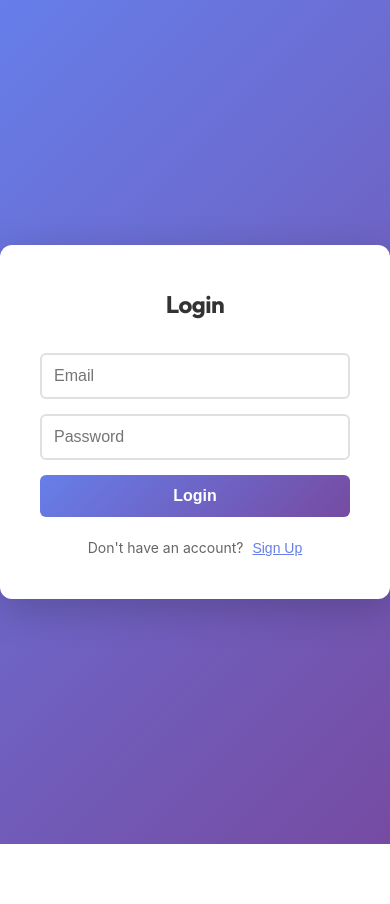
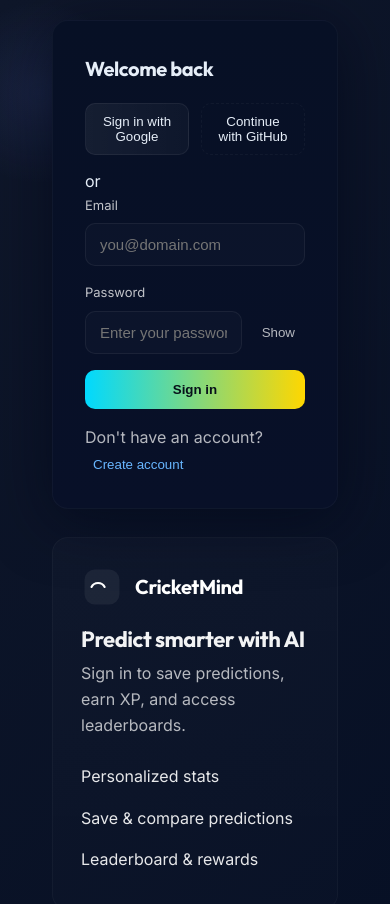
Before and after one commit to Prastut08/IPL_PLAYER, a React (Vite) app: page / in a window 390 px wide. Shown: the top 904 px of the page. Before the commit the page ends 844 px from the top, so only its background shows below. Built offline with nearby package versions, Linux system fonts and the light colour scheme; no server answers.

Commit message:
feat(auth): modern responsive auth UI and profile card

```diff
--- a/src/components/AuthExample.css
+++ b/src/components/AuthExample.css
@@ -3,139 +3,91 @@
   justify-content: center;
   align-items: center;
   min-height: 100vh;
-  background: linear-gradient(135deg, #667eea 0%, #764ba2 100%);
-  font-family: -apple-system, BlinkMacSystemFont, "Segoe UI", Roboto, Oxygen,
+  background: radial-gradient(circle at 10% 10%, rgba(102,126,234,0.12), transparent 10%), linear-gradient(135deg, #0f172a 0%, #071025 100%);
+  font-family: 'Inter', system-ui, -apple-system, "Segoe UI", Roboto, Oxygen,
     Ubuntu, Cantarell, sans-serif;
 }
 
+
+.auth-grid {
+  display: grid;
+  grid-template-columns: 420px 520px;
+  gap: 28px;
+  align-items: stretch;
+  width: calc(100% - 4rem);
+  max-width: 980px;
+  padding: 36px;
+}
+
+.auth-visual {
+  padding: 28px;
+  border-radius: 16px;
+  background: linear-gradient(180deg, rgba(255,255,255,0.02), rgba(255,255,255,0.01));
+  border: 1px solid rgba(255,255,255,0.03);
+  color: rgba(255,255,255,0.95);
+}
+
 .auth-card {
-  background: white;
-  border-radius: 12px;
-  box-shadow: 0 10px 40px rgba(0, 0, 0, 0.2);
-  padding: 40px;
-  width: 100%;
-  max-width: 400px;
+  background: linear-gradient(180deg,#071025,#081028);
+  border-radius: 16px;
+  padding: 32px;
+  box-shadow: 0 10px 60px rgba(2,6,23,0.6);
+  border: 1px solid rgba(255,255,255,0.03);
+  color: #e6eef8;
 }
 
 .auth-card.profile-card {
-  max-width: 500px;
+  max-width: 620px;
 }
 
-.auth-card h2 {
-  margin: 0 0 30px 0;
-  text-align: center;
-  color: #333;
-  font-size: 24px;
-}
+.auth-visual .brand { display:flex; gap:12px; align-items:center; }
+.auth-visual .brand h3 { margin:0; font-size:20px; color:#fff; }
+.visual-title { font-size:22px; margin-top:20px; line-height:1.05; }
+.visual-sub { color: rgba(255,255,255,0.7); margin-top:10px; }
+.visual-features { margin-top:18px; list-style:none; padding:0; color: rgba(255,255,255,0.9); }
+.visual-features li { padding:8px 0; }
 
-.auth-card input {
-  width: 100%;
-  padding: 12px;
-  margin-bottom: 15px;
-  border: 2px solid #e0e0e0;
-  border-radius: 6px;
-  font-size: 16px;
-  transition: border-color 0.3s;
-  box-sizing: border-box;
-}
+.card-title { margin:0 0 18px 0; font-size:20px; }
 
-.auth-card input:focus {
-  outline: none;
-  border-color: #667eea;
-}
+.auth-form .field { margin-bottom:16px; }
+.auth-form label { display:block; font-size:13px; color:rgba(255,255,255,0.75); margin-bottom:8px; }
+.auth-form input { width:100%; padding:12px 14px; border-radius:10px; border:1px solid rgba(255,255,255,0.06); background: rgba(255,255,255,0.02); color:#e9f2ff; font-size:15px }
+.auth-form input:focus { outline:none; box-shadow: 0 6px 30px rgba(6,95,212,0.08); border-color: rgba(6,95,212,0.6); }
 
-.auth-btn,
-.logout-btn {
-  width: 100%;
-  padding: 12px;
-  background: linear-gradient(135deg, #667eea 0%, #764ba2 100%);
-  color: white;
-  border: none;
-  border-radius: 6px;
-  font-size: 16px;
-  font-weight: 600;
-  cursor: pointer;
-  transition: transform 0.2s;
-}
+.pw-row { display:flex; gap:10px; align-items:center; }
+.pw-row input { flex:1 }
+.show-btn { background:transparent; border:none; color:rgba(255,255,255,0.7); padding:8px 10px; cursor:pointer; }
 
-.auth-btn:hover,
-.logout-btn:hover {
-  transform: translateY(-2px);
-}
+.auth-btn.primary { width:100%; padding:12px 14px; border-radius:10px; background:linear-gradient(90deg,#00d9ff,#ffd700); color:#07111a; font-weight:700; border:none; cursor:pointer; }
+.auth-btn.primary:hover { transform:translateY(-3px); box-shadow: 0 14px 40px rgba(0,217,255,0.08); }
+.social-row { display:flex; gap:12px; margin-bottom:14px }
+.social-btn { flex:1; padding:10px 12px; border-radius:10px; border:1px solid rgba(255,255,255,0.06); background:transparent; color:#e6eef8; cursor:pointer }
+.social-btn.google { background: linear-gradient(90deg, rgba(255,255,255,0.06), rgba(255,255,255,0.03)); }
+.social-btn.ghost { background: transparent; border:1px dashed rgba(255,255,255,0.04) }
 
-.toggle-btn {
-  background: none;
-  border: none;
-  color: #667eea;
-  cursor: pointer;
-  text-decoration: underline;
-  font-size: 14px;
-  padding: 0;
-  margin-left: 5px;
-}
+.toggle-btn { margin-left:8px; background:none; border:none; color:#68b6ff; cursor:pointer }
 
 .toggle-btn:hover {
   color: #764ba2;
 }
 
-.auth-card p {
-  text-align: center;
-  color: #666;
-  margin-top: 20px;
-  font-size: 14px;
-}
+.switch-line { margin-top:16px; color: rgba(255,255,255,0.7); }
 
-.error-message {
-  background-color: #fee;
-  color: #c33;
-  padding: 12px;
-  border-radius: 6px;
-  margin-bottom: 20px;
-  border-left: 4px solid #c33;
-  font-size: 14px;
-}
+.error-message { background: linear-gradient(90deg, rgba(255,77,77,0.08), rgba(255,255,255,0.01)); color:#ffb4b4; padding:10px 12px; border-radius:8px; margin-bottom:14px }
 
 /* Profile Info Styles */
-.profile-info {
-  background: #f5f5f5;
-  border-radius: 8px;
-  padding: 20px;
-  margin-bottom: 20px;
+.profile-header { display:flex; gap:12px; align-items:center; margin-bottom:18px }
+.avatar { width:56px; height:56px; border-radius:12px; background:linear-gradient(90deg,#00d9ff,#6be2ff); display:flex; align-items:center; justify-content:center; font-weight:800; color:#07111a }
+.profile-info { background: linear-gradient(180deg, rgba(255,255,255,0.02), rgba(255,255,255,0.01)); padding:16px; border-radius:10px }
+.profile-item { display:flex; justify-content:space-between; padding:8px 0; border-bottom:1px solid rgba(255,255,255,0.03) }
+.profile-item:last-child { border-bottom:none }
+.profile-label { color:rgba(255,255,255,0.7); font-weight:600 }
+.profile-value { color:#e6eef8 }
+.profile-value.uid { font-family:monospace; color:#68b6ff }
+.profile-value.xp { color:#ffd700; font-weight:800 }
+
+/* Responsive */
+@media (max-width: 980px) {
+  .auth-grid { grid-template-columns: 1fr; padding: 20px }
+  .auth-visual { order:2 }
 }
-
-.profile-item {
-  display: flex;
-  justify-content: space-between;
-  align-items: center;
-  padding: 12px 0;
-  border-bottom: 1px solid #e0e0e0;
-}
-
-.profile-item:last-child {
-  border-bottom: none;
-}
-
-.profile-label {
-  color: #666;
-  font-weight: 600;
-  font-size: 14px;
-}
-
-.profile-value {
-  color: #333;
-  font-size: 14px;
-  text-align: right;
-  word-break: break-all;
-}
-
-.profile-value.uid {
-  font-size: 12px;
-  font-family: monospace;
-  color: #667eea;
-}
-
-.profile-value.xp {
-  font-weight: 600;
-  color: #ffd700;
-  font-size: 16px;
-}
--- a/src/components/AuthExample.jsx
+++ b/src/components/AuthExample.jsx
@@ -10,6 +10,7 @@ const AuthExample = () => {
   const [password, setPassword] = useState("");
   const [isSignUp, setIsSignUp] = useState(false);
   const [authError, setAuthError] = useState(null);
+  const [showPassword, setShowPassword] = useState(false);
 
   const handleAuthentication = async (e) => {
     e.preventDefault();
@@ -49,44 +50,48 @@ const AuthExample = () => {
   };
 
   if (loading) {
-    return <div className="auth-container">Loading...</div>;
+    return (
+      <div className="auth-container">
+        <div className="loader">Loading…</div>
+      </div>
+    );
   }
 
   if (user) {
     return (
       <div className="auth-container">
         <div className="auth-card profile-card">
-          <h2>Welcome!</h2>
+          <div className="profile-header">
+            <div className="avatar">{(profile?.name || user.email)[0]}</div>
+            <div>
+              <h2 className="welcome">Welcome back</h2>
+              <div className="small muted">{profile?.name || user.email}</div>
+            </div>
+          </div>
+
           <div className="profile-info">
             <div className="profile-item">
-              <span className="profile-label">Name:</span>
-              <span className="profile-value">{profile?.name || user.email}</span>
-            </div>
-            <div className="profile-item">
-              <span className="profile-label">Email:</span>
+              <span className="profile-label">Email</span>
               <span className="profile-value">{user.email}</span>
             </div>
             <div className="profile-item">
-              <span className="profile-label">UID:</span>
+              <span className="profile-label">UID</span>
               <span className="profile-value uid">{user.uid}</span>
             </div>
             {profile && (
               <>
                 <div className="profile-item">
-                  <span className="profile-label">XP Points:</span>
+                  <span className="profile-label">XP</span>
                   <span className="profile-value xp">{profile.xp || 0}</span>
                 </div>
                 <div className="profile-item">
-                  <span className="profile-label">Accuracy:</span>
+                  <span className="profile-label">Accuracy</span>
                   <span className="profile-value">{profile.accuracy || 0}%</span>
-                </div>
-                <div className="profile-item">
-                  <span className="profile-label">Predictions:</span>
-                  <span className="profile-value">{profile.predictions || 0}</span>
                 </div>
               </>
             )}
           </div>
+
           <button onClick={handleLogout} className="logout-btn">
             Logout
           </button>
@@ -97,39 +102,88 @@ const AuthExample = () => {
 
   return (
     <div className="auth-container">
-      <div className="auth-card">
-        <h2>{isSignUp ? "Sign Up" : "Login"}</h2>
+      <div className="auth-grid">
+        <aside className="auth-visual">
+          <div className="brand">
+            <svg width="42" height="42" viewBox="0 0 24 24" fill="none" xmlns="http://www.w3.org/2000/svg">
+              <rect x="2" y="2" width="20" height="20" rx="6" fill="#fff" opacity="0.06"/>
+              <path d="M6 12c1.5-3 6-3 7.5 0" stroke="#fff" strokeWidth="1.2" strokeLinecap="round" strokeLinejoin="round"/>
+            </svg>
+            <h3>CricketMind</h3>
+          </div>
+          <h1 className="visual-title">Predict smarter with AI</h1>
+          <p className="visual-sub">Sign in to save predictions, earn XP, and access leaderboards.</p>
+          <ul className="visual-features">
+            <li>Personalized stats</li>
+            <li>Save & compare predictions</li>
+            <li>Leaderboard & rewards</li>
+          </ul>
+        </aside>
+
+        <main className="auth-card">
+          <h2 className="card-title">{isSignUp ? "Create account" : "Welcome back"}</h2>
           {authError && <div className="error-message">{authError}</div>}
-        <form onSubmit={handleAuthentication}>
+
+          <div className="social-row">
+            <button
+              className="social-btn google"
+              onClick={() => setAuthError("Social login not configured")}
+              aria-label="Sign in with Google"
+            >
+              Sign in with Google
+            </button>
+            <button
+              className="social-btn ghost"
+              onClick={() => setAuthError("Social login not configured")}
+              aria-label="Continue with GitHub"
+            >
+              Continue with GitHub
+            </button>
+          </div>
+
+          <div className="divider"><span>or</span></div>
+
+          <form onSubmit={handleAuthentication} className="auth-form">
             {isSignUp && (
+              <div className="field">
+                <label>Full name</label>
                 <input
                   type="text"
                   placeholder="Full Name"
                   value={name}
                   onChange={(e) => setName(e.target.value)}
-              required={isSignUp}
                 />
+              </div>
             )}
+
+            <div className="field">
+              <label>Email</label>
               <input
                 type="email"
-            placeholder="Email"
+                placeholder="you@domain.com"
                 value={email}
                 onChange={(e) => setEmail(e.target.value)}
-            required
               />
+            </div>
+
+            <div className="field password-field">
+              <label>Password</label>
+              <div className="pw-row">
                 <input
-            type="password"
-            placeholder="Password"
+                  type={showPassword ? "text" : "password"}
+                  placeholder="Enter your password"
                   value={password}
                   onChange={(e) => setPassword(e.target.value)}
-            required
                 />
-          <button type="submit" className="auth-btn">
-            {isSignUp ? "Sign Up" : "Login"}
-          </button>
+                <button type="button" className="show-btn" onClick={() => setShowPassword(!showPassword)}>{showPassword ? 'Hide' : 'Show'}</button>
+              </div>
+            </div>
+
+            <button type="submit" className="auth-btn primary">{isSignUp ? "Create account" : "Sign in"}</button>
           </form>
-        <p>
-          {isSignUp ? "Already have an account? " : "Don't have an account? "}
+
+          <p className="switch-line">
+            {isSignUp ? "Already have an account?" : "Don't have an account?"}
             <button
               type="button"
               onClick={() => {
@@ -141,9 +195,10 @@ const AuthExample = () => {
               }}
               className="toggle-btn"
             >
-            {isSignUp ? "Login" : "Sign Up"}
+              {isSignUp ? "Sign in" : "Create account"}
             </button>
           </p>
+        </main>
       </div>
     </div>
   );
```
Lines whose indentation alone changed are shown as unchanged.
